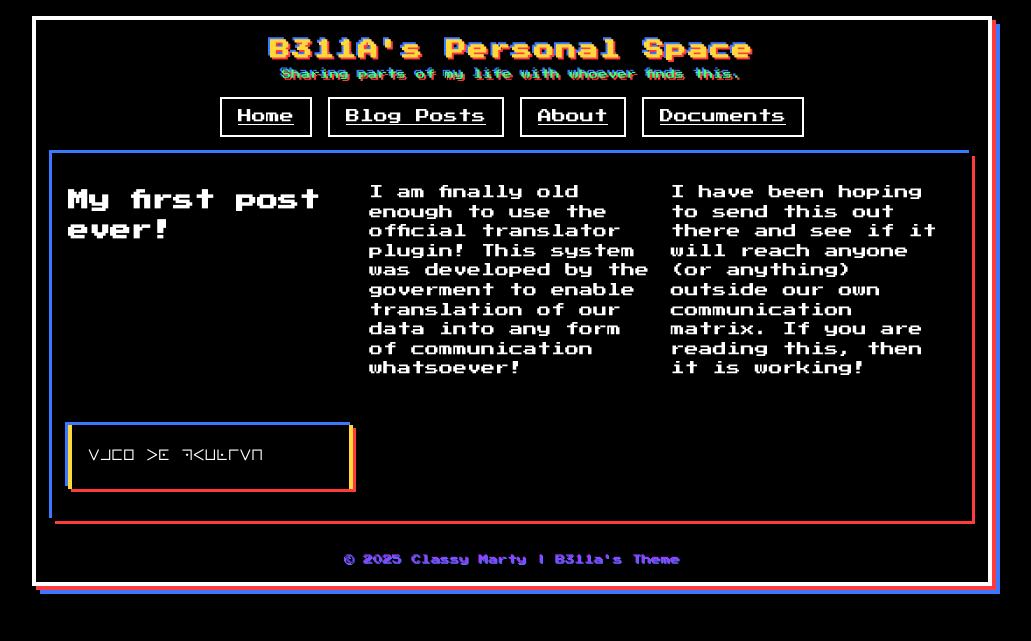
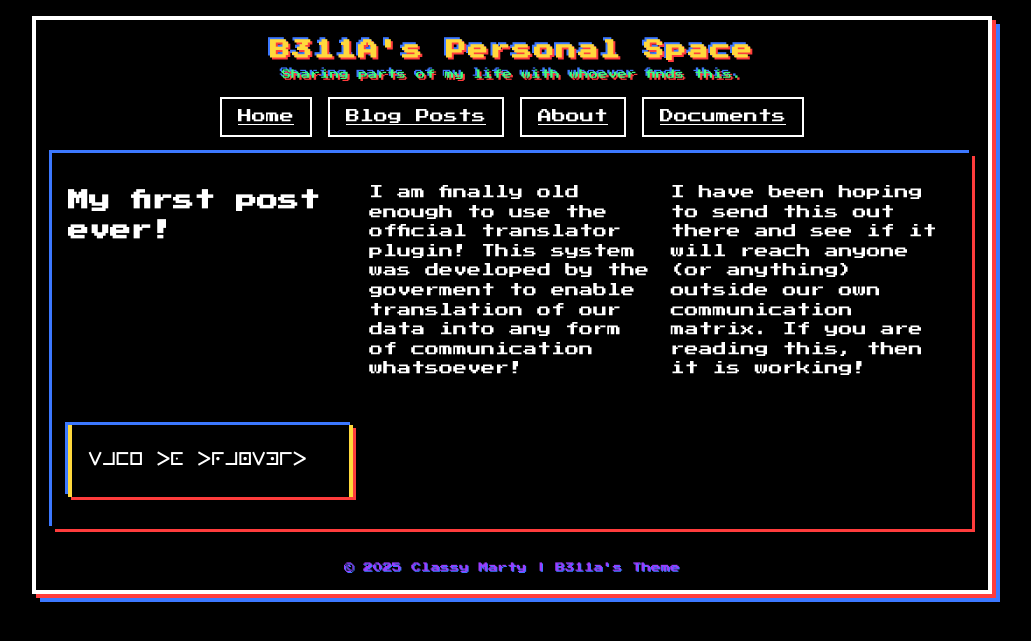
Before and after one commit to b311a01/b311a01.github.io, a Jekyll site: the page built from _posts/2000-01-01-it's-me-b311a.md, in a window 1280 px wide. Shown: the top 641 px of the page, without its empty margins (128-1159 px from the left). Built offline with Jekyll 4.4.1, drawn with Linux system fonts in a browser that asks for light colours.

Commit message:
safe to transmit

```diff
--- a/_posts/2000-01-01-it's-me-b311a.md
+++ b/_posts/2000-01-01-it's-me-b311a.md
@@ -10,4 +10,4 @@ I am finally old enough to use the official translator plugin! This system was d
 
 I have been hoping to send this out there and see if it will reach anyone (or anything) outside our own communication matrix. If you are reading this, then it is working!
 
-> Safe to publish
+> ### Safe to transmit
```
Also changed, not shown: _posts/2000-01-12-school-project.md (+1 -1 lines).
